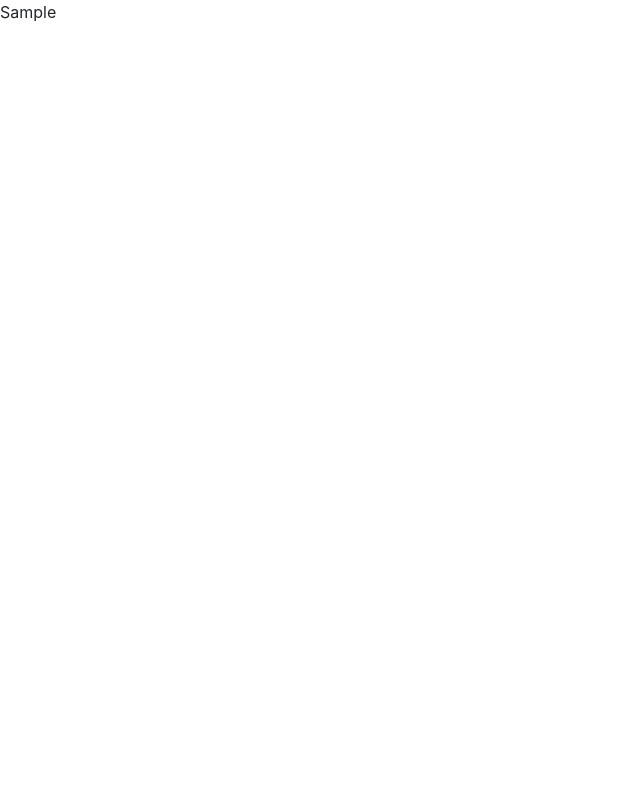
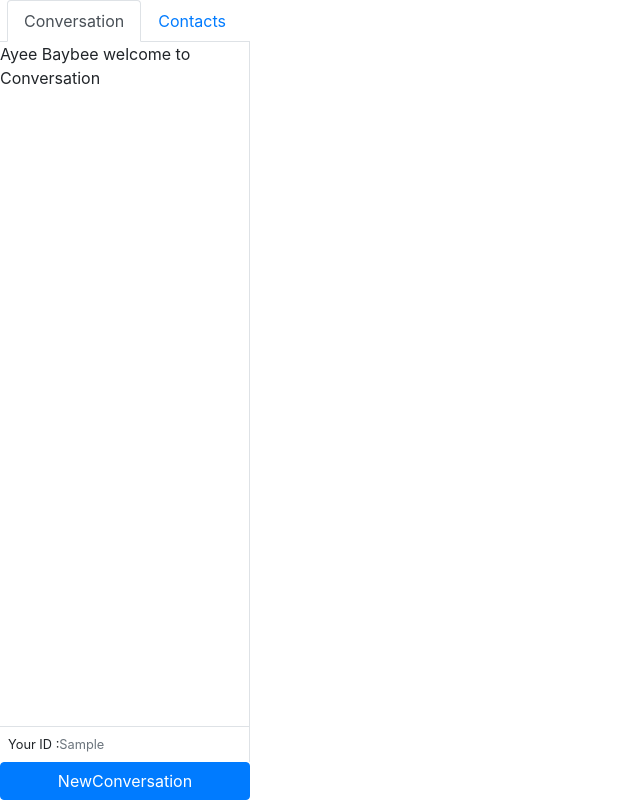
Before and after one commit to BobBrian/Message, a React (Create React App) app in the folder real-message/: page / in a window 1280 px wide. Both pictures are taken after typing "Sample" into the empty fields and a click on the button "Login". Shown: the whole page, without its empty margins (0-640 px from the left). Built offline with nearby package versions, Linux system fonts and the light colour scheme.

Commit message:
SideBarand DashBoard Part 2
Creation of the DashBaord.js File which leads directly into the Sidebar.js File

Creation of Tabs in the Sidebar file as well as creating the ability to change inbetween tabs and assigning what type of data enters the tabs

```diff
--- /dev/null
+++ b/real-message/src/components/Contact.js
@@ -0,0 +1,11 @@
+import React from 'react'
+
+function Contact() {
+    return (
+        <div>
+            Would You Like to Add a Contact
+        </div>
+    )
+}
+
+export default Contact
--- /dev/null
+++ b/real-message/src/components/Conversation.js
@@ -0,0 +1,11 @@
+import React from 'react'
+
+function Conversation() {
+    return (
+        <div>
+            Ayee Baybee welcome to Conversation
+        </div>
+    )
+}
+
+export default Conversation
--- a/real-message/src/components/DashBoard.js
+++ b/real-message/src/components/DashBoard.js
@@ -1,10 +1,13 @@
 import React from 'react'
+import SideBar from './SideBar'
 
 function DashBoard({id}) {
     return (
-        <div>
-            {id}
+
+        <div className="d-flex" style={{height:'100vh'}}>
+                <SideBar id= {id} />
         </div>
+
     )
 }
 
--- a/real-message/src/components/SideBar.js
+++ b/real-message/src/components/SideBar.js
@@ -1,8 +1,48 @@
-import React from 'react'
+import React, { useState } from 'react'
+import {Tab,Nav,Button} from 'react-bootstrap' // used for Navigating the SideBar
+import Contact from './Contact';
+import Conversation from './Conversation';
 
-function SideBar() {
+const CONVERSATION_KEY = 'conversation'; // These constants linked to event keys allows us to change tabs
+const CONTACTS_KEY = 'contacts';
+
+function SideBar({id}) {
+    const [activeKey,setActiveKey] =useState(CONVERSATION_KEY) // Sets the Default Tab to conversation once the App Loads
+    const conversationsOpen = activeKey === CONVERSATION_KEY
+
+
+
     return (
-        <div>
+        <div style={{width: '250px'}} className="d-flex flex-column">
+
+            <Tab.Container activeKey={activeKey} onSelect={setActiveKey}>
+                <Nav variant="tabs" className="justify-content-center"> {/*bootstrap CSS to make it easier to identify what tab we are in*/}
+                    <Nav.Item>
+                        <Nav.Link eventKey={CONVERSATION_KEY}>Conversation</Nav.Link> {/*This Creates the Tabs that will be used for the Applications */}
+                    </Nav.Item>
+                    <Nav.Item>
+                        <Nav.Link eventKey={CONTACTS_KEY}>Contacts</Nav.Link>
+                    </Nav.Item>
+                </Nav>
+                <Tab.Content className="border-right overflow-auto flex-grow-1">
+                    {/*This Will Hold All the Information , Once we Click on the Tab*/}
+                    <Tab.Pane eventKey={CONVERSATION_KEY}>
+                        {/*For Determining which content goes into which Tab*/}
+                        <Conversation/>
+                    </Tab.Pane>
+                    <Tab.Pane eventKey={CONTACTS_KEY}>
+                        <Contact/>
+                    </Tab.Pane>
+                </Tab.Content>
+                <div className="p-2 border-top border-right small">
+                    {/*Obviously Here to Display the Id asccociated with the Account*/}
+                    Your ID :<span className="text-muted">{id}</span>
+                </div>
+                <Button>
+                    {/*Used to Make New Conversation in the Messaging App*/}
+                    New{conversationsOpen ? 'Conversation':'Contact'}
+                </Button>
+            </Tab.Container>
 
         </div>
     )
```
Also changed, not shown: 1 other file (tests, documents, lock files or other folders).
